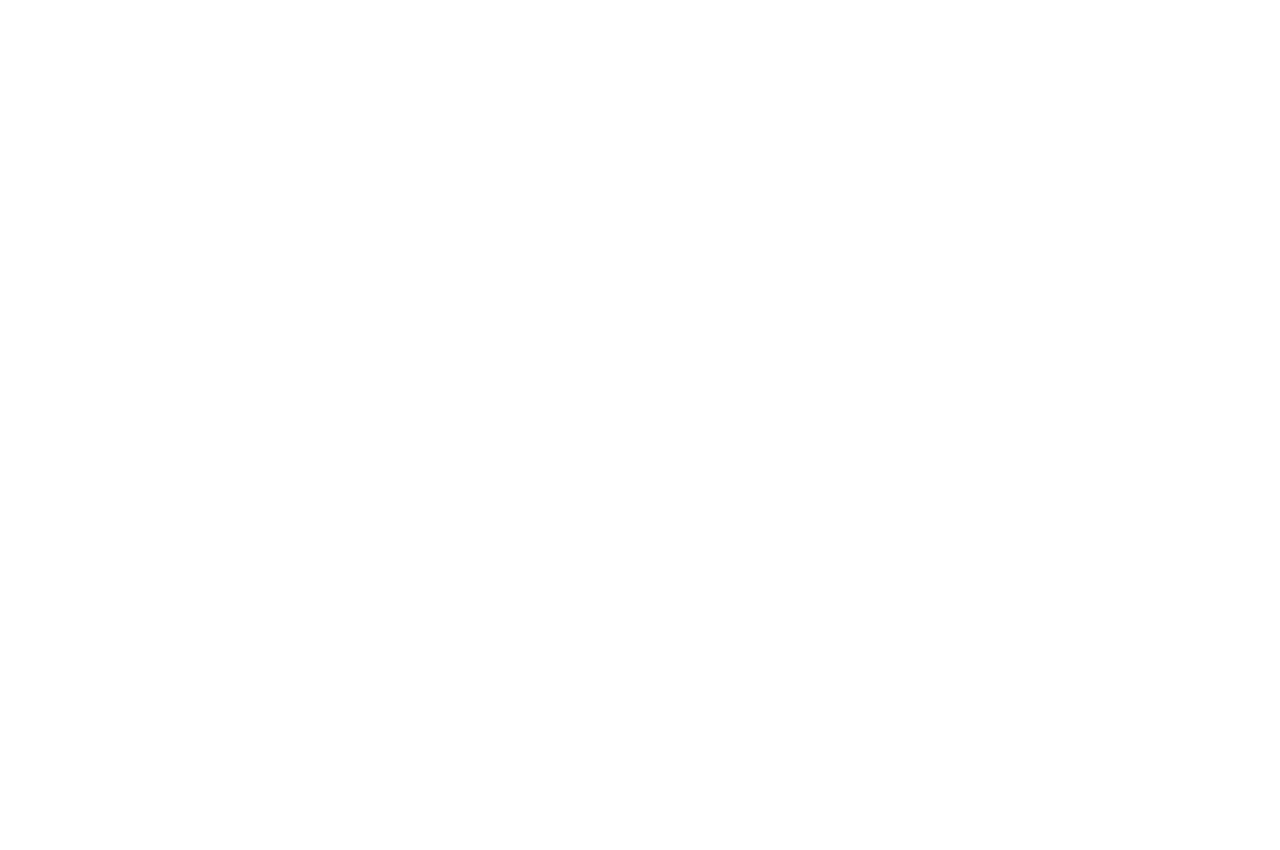
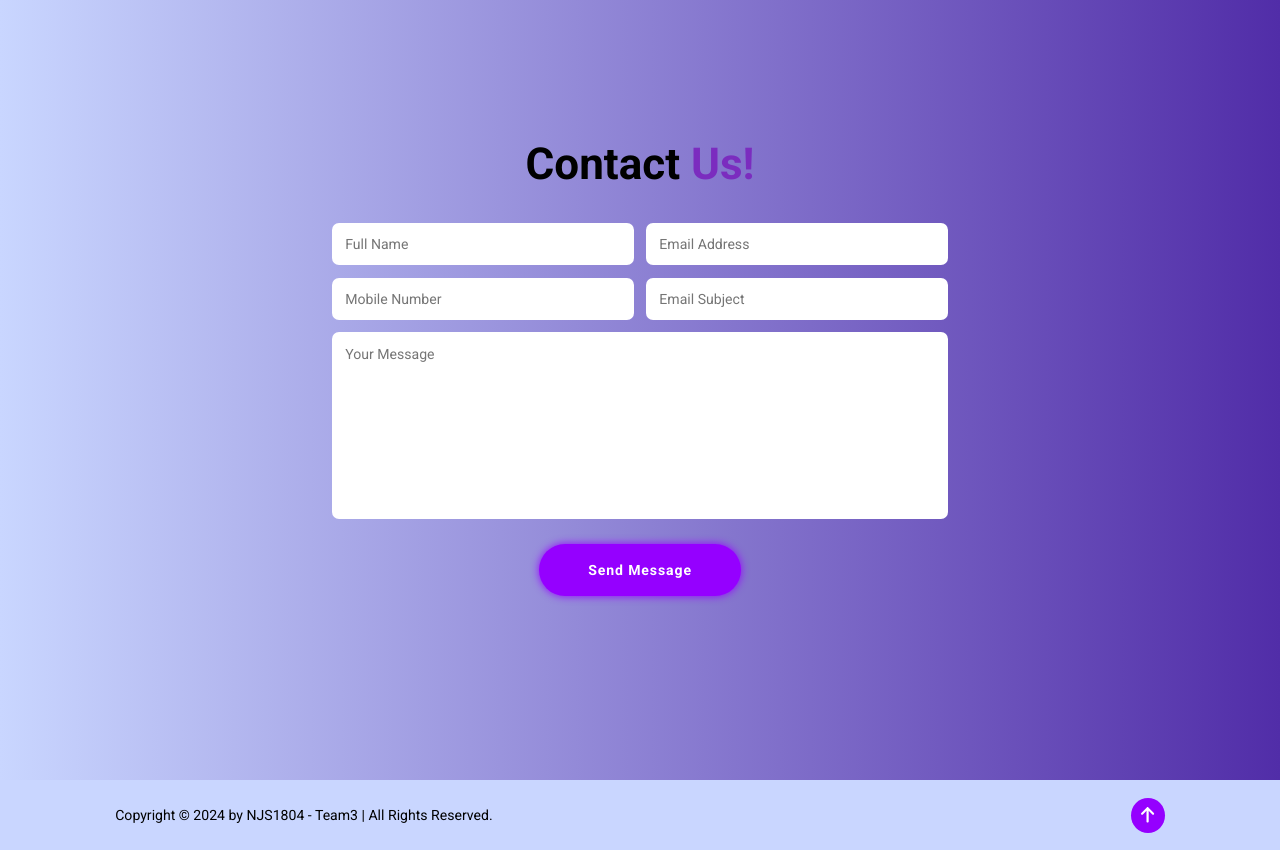
Before and after one commit to baodeptry02/mypetcare, a React (Create React App) app: page / in a window 1280 px wide. Shown: the part 1620-2470 px from the top of the page. Before the commit the page ends 1600 px from the top, so only its background shows below. Built offline with nearby package versions, Linux system fonts and the light colour scheme; no server answers; some icons are missing.

Commit message:
update homepage

```diff
--- a/package.json
+++ b/package.json
@@ -12,6 +12,7 @@
     "@testing-library/user-event": "^13.5.0",
     "axios": "^1.7.2",
     "cors": "^2.8.5",
+    "emailjs-com": "^3.2.0",
     "express": "^4.19.2",
     "firebase": "^10.12.0",
     "moment-timezone": "^0.5.45",
--- a/src/index.css
+++ b/src/index.css
@@ -845,3 +845,73 @@ td:nth-child(5) {
   .appointment-form button:hover {
     background-color: #45a049;
   }
+
+  .contact h2 {
+    margin-top: 8rem;
+    margin-bottom: 3rem;
+    font-size: 5rem;
+}
+
+.contact form {
+    max-width: 70rem;
+    margin: 1rem auto;
+    text-align: center;
+    margin-bottom: 3rem;
+}
+
+.contact form .input-box {
+    display: flex;
+    justify-content: space-between;
+    flex-wrap: wrap;
+}
+
+.contact form .input-box input,
+.contact form textarea {
+    width: 100%;
+    padding: 1.5rem;
+    font-size: 1.6rem;
+    color: var(--text-color);
+    background: #fff;
+    border-radius: .8rem;
+    margin: .7rem 0;
+}
+
+.contact form .input-box input {
+    width: 49%; /* để nó tự margin cách ở giữa 2 element */
+}
+
+.contact form textarea {
+    resize: none;
+}
+
+.contact form .btn {
+    margin-top: 2rem;
+    cursor: pointer;
+}
+
+.footer {
+    display: flex;
+    justify-content: space-between;
+    align-items: center;
+    flex-wrap: wrap;
+    padding: 2rem 9%;
+    background: #c9d6ff;    ;
+}
+
+.footer-text p {
+    font-size: 1.6rem;
+}
+
+.footer-iconTop a {
+    display: inline-flex;
+    justify-content: center;
+    align-items: center;
+    padding: .8rem;
+    background: var(--neon-color);
+    border-radius: 50%;
+    transition: .5s ease;
+}
+
+.footer-iconTop a:hover {
+    box-shadow: 0 0 1rem var(--main-color);
+}
--- a/src/view/booking/Book.js
+++ b/src/view/booking/Book.js
@@ -98,7 +98,8 @@ const seconds = String(now.getSeconds()).padStart(2, '0');
 const bookingId = 'BK' + day + month + hours + minutes + seconds;
     // const randomString = generateRandomString();
 //https://api.vieqr.com/vietqr/MBBank/0000418530364/300000/full.jpg?NDck=thanhtoan%20dbao03122003&FullName=Nguyen%20Cong%20Duy%20Bao&1716262092
-    const qrUrl = `https://api.vieqr.com/vietqr/MBBank/0000418530364/300000/full.jpg?NDck=thanhtoan%20${bookingId}&FullName=Nguyen%20Cong%20Duy%20Bao&1716262092`;
+// https://img.vietqr.io/image/MB-0000418530364-print.png?addInfo=thanhtoan%20${bookingId}&accountName=Nguyen%20Cong%20Duy%20Bao
+    const qrUrl = `https://img.vietqr.io/image/MB-0000418530364-print.png?amount=300000&addInfo=thanhtoan%20${bookingId}&accountName=Nguyen%20Cong%20Duy%20Bao`;
 
     console.log(qrUrl); // Log the QR URL to check it
 
--- a/src/view/partials/Home.js
+++ b/src/view/partials/Home.js
@@ -2,14 +2,56 @@ import React, { useEffect, useState, useRef } from "react";
 import { auth } from "../../Components/firebase/firebase"; // Assuming you have a firebase config file
 import { useNavigate } from "react-router-dom";
 import {Typed} from "react-typed";
+import { ToastContainer, toast } from 'react-toastify';
+import 'react-toastify/dist/ReactToastify.css';
+import { FontAwesomeIcon } from '@fortawesome/react-fontawesome';
+import { faArrowUp } from '@fortawesome/free-solid-svg-icons';
+import emailjs from 'emailjs-com';
 
 function Home() {
   const typedElement = useRef(null);
   const navigate = useNavigate();
+  const [user, setUser] = useState(null);
+  const form = useRef();
+  const [userName, setUserName] = useState('');
+
+  useEffect(() => {
+    // Kiểm tra trạng thái đăng nhập của người dùng khi component được tải
+    const unsubscribe = auth.onAuthStateChanged((user) => {
+      if (user) {
+        setUser(user); // Đặt trạng thái người dùng nếu đã đăng nhập
+      } else {
+        setUser(null); // Đặt trạng thái người dùng là null nếu chưa đăng nhập
+      }
+    });
+
+    return () => unsubscribe(); // Cleanup subscription on unmount
+  }, []);
 
   const book = () => {
-    navigate("/book")
-  }
+    if (user) {
+      navigate("/book");
+    } else {
+      navigate("/signIn"); // Chuyển hướng đến trang đăng nhập nếu chưa đăng nhập
+      toast.error("Please log in to continue your booking!");
+    }
+  };
+
+  const sendEmail = (e) => {
+    e.preventDefault();
+    const formData = new FormData(form.current);
+    formData.append('to_name', userName);
+    emailjs.sendForm('service_9sprp0p', 'template_pz8ey59', form.current, 'gWym0COHJFeyRWp5M')
+      .then((result) => {
+        console.log(result.text);
+        toast.success("Email sent successfully!");
+      }, (error) => {
+        console.log(error.text);
+        toast.error("Failed to send email.");
+      });
+
+    e.target.reset();
+  };
 
   useEffect(() => {
     const options = {
@@ -37,7 +79,7 @@ function Home() {
             <h1>Your One-Stop Solution for Pet Care</h1>
             <h3>
               We Provide{" "}
-              <span ref={typedElement} className="multiple-text"></span>Service
+              <span ref={typedElement} className="multiple-text"></span> Service
             </h3>
             <p>
               At PetCenter, we enhance the lives of pets and their owners with a
@@ -62,11 +104,40 @@ function Home() {
           src="https://www.google.com/maps/embed?pb=!1m18!1m12!1m3!1d3918.1640561676095!2d106.79814847609639!3d10.875123789279707!2m3!1f0!2f0!3f0!3m2!1i1024!2i768!4f13.1!3m3!1m2!1s0x3174d8a6b19d6763%3A0x143c54525028b2e!2zTmjDoCBWxINuIGjDs2EgU2luaCB2acOqbiBUUC5IQ00!5e0!3m2!1svi!2s!4v1715862724373!5m2!1svi!2s"
           width="600"
           height="450"
-          allowfullscreen=""
+          allowFullScreen=""
           loading="lazy"
-          referrerpolicy="no-referrer-when-downgrade"
+          referrerPolicy="no-referrer-when-downgrade"
         ></iframe>
       </section>
+      <section className="contact" id="contact">
+        <h2 className="heading">
+          Contact <span>Us!</span>
+        </h2>
+        <form ref={form} onSubmit={sendEmail}>
+          <div className="input-box">
+            <input type="text" name="from_name" placeholder="Full Name" required />
+            <input type="email" name="from_email" placeholder="Email Address" required />
+          </div>
+          <div className="input-box">
+            <input type="number" name="from_phone" placeholder="Mobile Number" required />
+            <input type="text" name="subject" placeholder="Email Subject" required />
+          </div>
+          <textarea name="message" cols="30" rows="10" placeholder="Your Message" required></textarea>
+          <input type="submit" value="Send Message" className="btn" />
+        </form>
+      </section>
+
+      {/* footer design */}
+      <footer className="footer">
+        <div className="footer-text">
+          <p>Copyright &copy; 2024 by NJS1804 - Team3 | All Rights Reserved.</p>
+        </div>
+        <div className="footer-iconTop" style={{fontSize: "2rem"}}>
+          <a style={{padding: "1rem 1.2rem", borderRadius: "50%", display: "inline-flex"
+    ,justifyContent: "center"
+    ,alignItems: "center", color: "#fff"}} href="#home"><FontAwesomeIcon icon={faArrowUp} /></a>
+        </div>
+      </footer>
     </div>
   );
 }
--- a/src/view/pet/AddPet.js
+++ b/src/view/pet/AddPet.js
@@ -57,7 +57,7 @@ const AddPet = () => {
         size: petSize,
         color: petColor,
         vacinated: petVacinated,
-        imageUrls: imageUrls // Store all image URLs
+        imageUrls: imageUrls
       });
       toast.success('Pet added successfully. You can view your pet in your collection!');
     } catch (error) {
--- a/src/view/pet/Pet.js
+++ b/src/view/pet/Pet.js
@@ -70,7 +70,7 @@ const Pet = () => {
     if (user) {
       navigate("/pet/add");
     } else {
-      navigate("/login"); // Chuyển hướng đến trang đăng nhập nếu chưa đăng nhập
+      navigate("/signIn"); // Chuyển hướng đến trang đăng nhập nếu chưa đăng nhập
     }
   };
   if (loading) {
--- a/src/view/qr/QrCodePage.js
+++ b/src/view/qr/QrCodePage.js
@@ -119,9 +119,18 @@ const QrCodePage = () => {
     <div className="qr-code-page" style={{ display: 'flex', flexDirection: 'column', justifyContent: 'center', alignItems: 'center', height: '100vh' }}>
     <h2 style={{paddingBottom: "20px", fontSize: "3rem"}}>Quét QR để thanh toán</h2>
     {isLoading ? (
-      <ScaleLoader color={"#123abc"} loading={true} css={override} size={3000} /> // Display the spinner when isLoading is true
+            <ScaleLoader
+            color={"#123abc"}
+            loading={true}
+            css={override}
+            height={35}
+            width={4}
+            radius={2}
+            margin={2}
+            speedMultiplier={2}
+          />
     ) : (
-      <img style={{ width: "50%" }} src={qrUrl} alt="QR Code" />
+      <img style={{ width: "80%" }} src={qrUrl} alt="QR Code" />
     )}
   </div>
   );
```
Also changed, not shown: src/Components/googleSignIn/signIn.js (+42 -20 lines), 1 other file (tests, documents, lock files or other folders).
